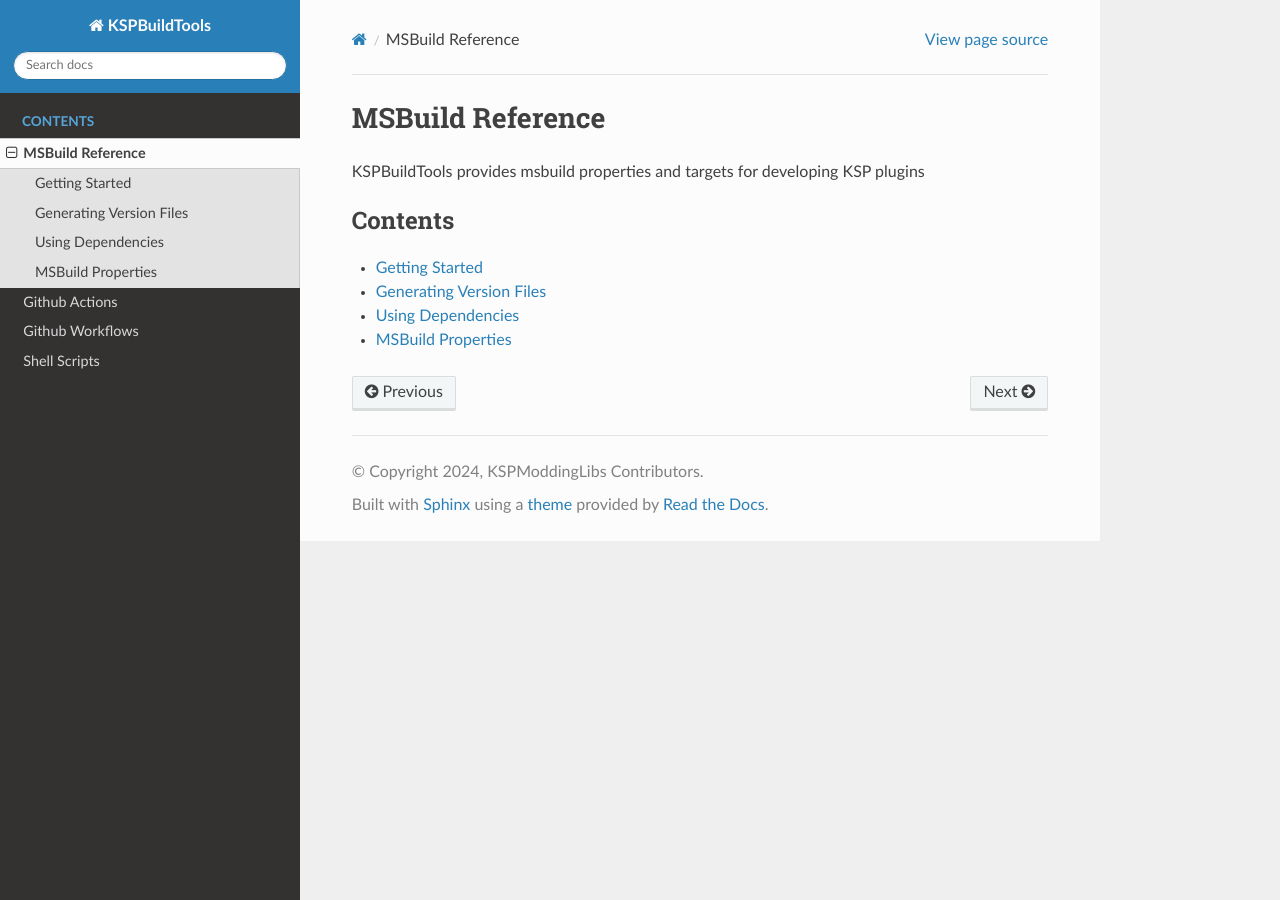
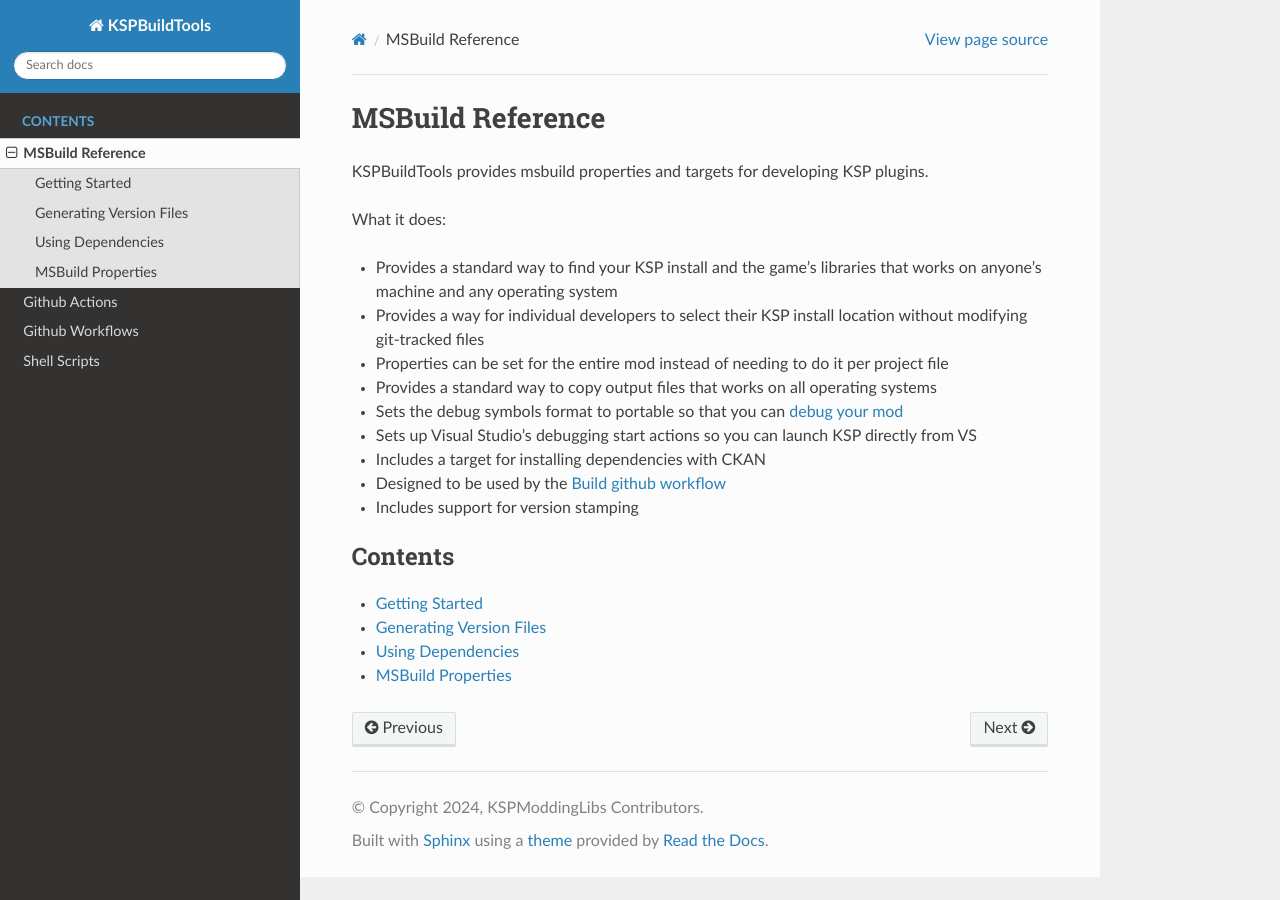
Before and after one commit to KSPModdingLibs/KSPBuildTools, a Sphinx documentation site: the page built from docs/msbuild/index.md, in a window 1280 px wide. Built offline with Sphinx 7.4.7 and the Read the Docs theme 3.1.0, drawn with Linux system fonts in a browser that asks for light colours.

Commit message:
docs: add an overview of features in the msbuild package

````diff
--- a/docs/msbuild/index.md
+++ b/docs/msbuild/index.md
@@ -1,6 +1,18 @@
 # MSBuild Reference
 
-KSPBuildTools provides msbuild properties and targets for developing KSP plugins
+KSPBuildTools provides msbuild properties and targets for developing KSP plugins.
+
+What it does:
+
+- Provides a standard way to find your KSP install and the game's libraries that works on anyone's machine and any operating system
+- Provides a way for individual developers to select their KSP install location without modifying git-tracked files
+- Properties can be set for the entire mod instead of needing to do it per project file
+- Provides a standard way to copy output files that works on all operating systems
+- Sets the debug symbols format to portable so that you can [debug your mod](https://gist.github.com/gotmachine/d973adcb9ae413386291170fa346d043)
+- Sets up Visual Studio's debugging start actions so you can launch KSP directly from VS
+- Includes a target for installing dependencies with CKAN
+- Designed to be used by the [Build github workflow](https://kspbuildtools.readthedocs.io/en/docs/actions/index.html)
+- Includes support for version stamping
 
 ```{toctree}
 ---
````
